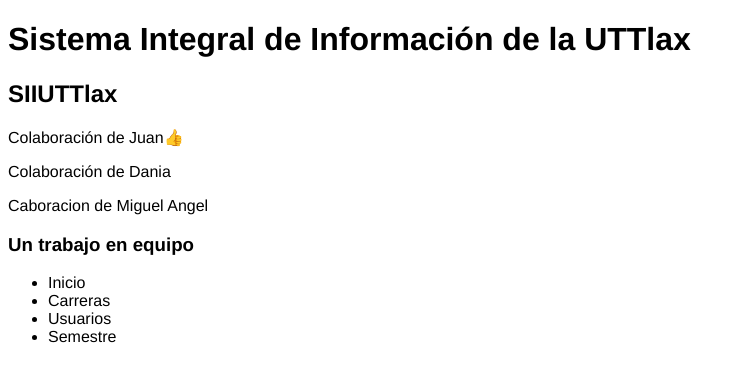
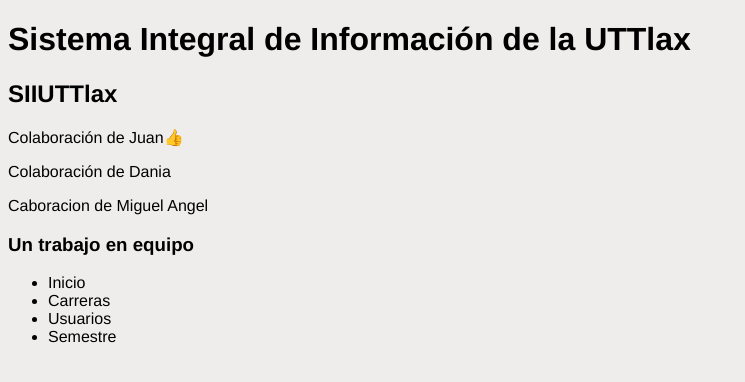
Before and after one commit to DaniaGarciaM/SIIUTTLAX---Universoft, a Django app: template templates/home/home.html in a window 1280 px wide. Shown: the top 382 px of the page, without its empty margins (0-745 px from the left). Run offline with Django 3.2, Linux system fonts and the light colour scheme; the template is opened without the code that fills it, so the values that code supplies are empty.

Commit message:
configurando estilos

```diff
--- a/static/css/styles.css
+++ b/static/css/styles.css
@@ -20,3 +20,7 @@
     font-family: "Arimo", sans-serif;
     font-optical-sizing: auto;
 }
+
+body{
+    background-color: var(--bg-2);
+}
```
